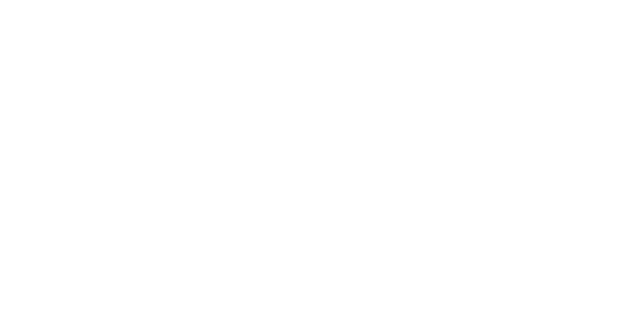
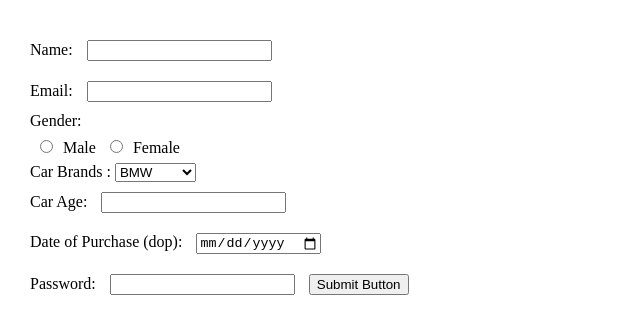
Before and after one commit to acciojob/car-insurance-form-rgrohitgupta938, a website: page main.html in a window 1280 px wide. Shown: the whole page, without its empty margins (0-640 px from the left). Drawn offline with Linux system fonts and the light colour scheme.

Commit message:
created a submission

```diff
--- a/main.html
+++ b/main.html
@@ -8,6 +8,34 @@
 
 <body>
 	<!-- the entire body must be written by student -->
+	<form>
+		<label for="name">Name:</label>
+		<input type="text" required id="name" />
+		<br/>
+		<label for="email">Email:</label>
+		<input type="email" required id="email" />
+		<br/>
+		<label for="gender">Gender:</label><br/>
+		<input type="radio" required id="gender_m" name="gender" /><label for="gender_m">Male</label>
+		<input type="radio" required id="gender_f" name="gender" /><label for="gender_f">Female</label>
+		<br/>
+		<label for="cars">Car Brands : </label>
+		<select id="cars">
+			<option>BMW</option>
+			<option>Audi</option>
+			<option>Mercedez</option>
+		</select>
+		<br/>
+		<label for="carage">Car Age:</label>
+		<input type="number" required id="carage" />
+		<br/>
+		<label for="dop">Date of Purchase (dop):</label>
+		<input type="date" required id="dop" />
+		<br/>
+		<label for="password">Password:</label>
+		<input type="password" required id="password" />
+		<button type="submit">Submit Button</button>
+	</form>
     <script type="text/javascript" src="./script.js">
 </script>
 
--- a/styles.css
+++ b/styles.css
@@ -1,2 +1,9 @@
 
 /* Your CSS Code here. */
+body{
+	margin:20px;
+	padding:10px;
+}
+input{
+	margin:10px;
+}
```
